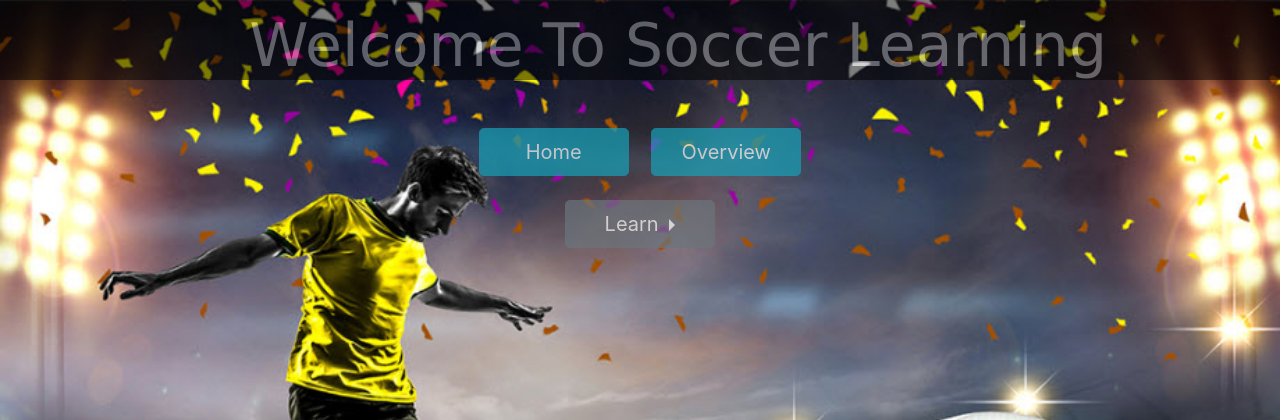
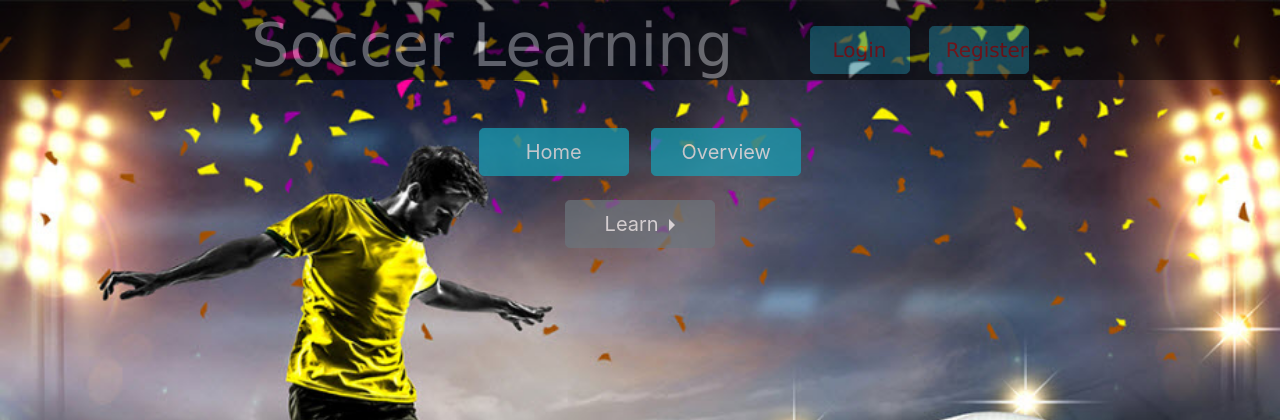
Before and after one commit to obaid147/FootballLearningWebApp, a Django app: page / in a window 1280 px wide. Shown: the top 420 px of the page. Run offline with Django 3.2, Linux system fonts and the light colour scheme; some libraries are stand-ins or nearby versions.

Commit message:
Register and login started

```diff
--- a/myapp/templates/index.html
+++ b/myapp/templates/index.html
@@ -23,18 +23,22 @@
             background-repeat: no-repeat;
             background-attachment: fixed;
             background-size: cover;
-}
+        }
     </style>
 
 </head>
 <body>
-    <div class=text>
-            {% if heading %}
-            &nbsp;&nbsp;&nbsp; {{ heading }}
-            {% else %}
-            &nbsp;&nbsp;&nbsp; {{ title }}
-            {% endif %}
+<div class=text>
+    {% if heading %}
+        {{ heading }}&nbsp;&nbsp;&nbsp;
+    <div style="display:inline;">
+        <a href="#" class="btn btn-lg btn-info" style="width: 100px; opacity: 70%; color:red;">Login</a>
+        <a href="#" class="btn btn-lg btn-info" style="width: 100px; opacity: 70%; color:red;">Register</a>
     </div>
+    {% else %}
+        {{ title }}
+    {% endif %}
+</div>
 
 <br><br>
 <center>&nbsp;&nbsp;&nbsp;
--- a/myapp/views.py
+++ b/myapp/views.py
@@ -5,7 +5,7 @@ from django.http import HttpResponse
 def index(request):
     contents = {
         'title': 'Home',
-        'heading': 'Welcome To Soccer Learning'
+        'heading': 'Soccer Learning'
     }
     return render(request, 'index.html', contents)
 
```
Also changed, not shown: myapp/templates/base.html (line endings or trailing spaces).
